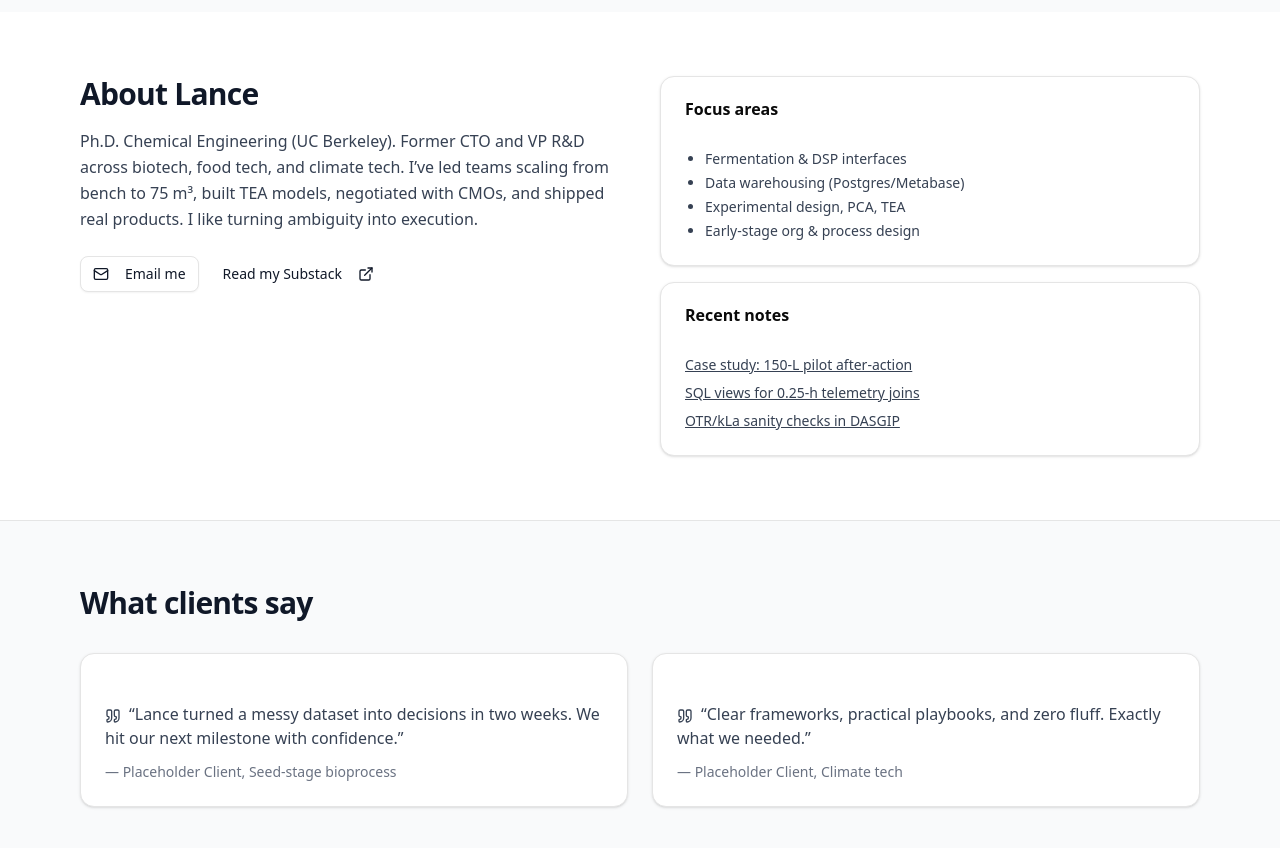
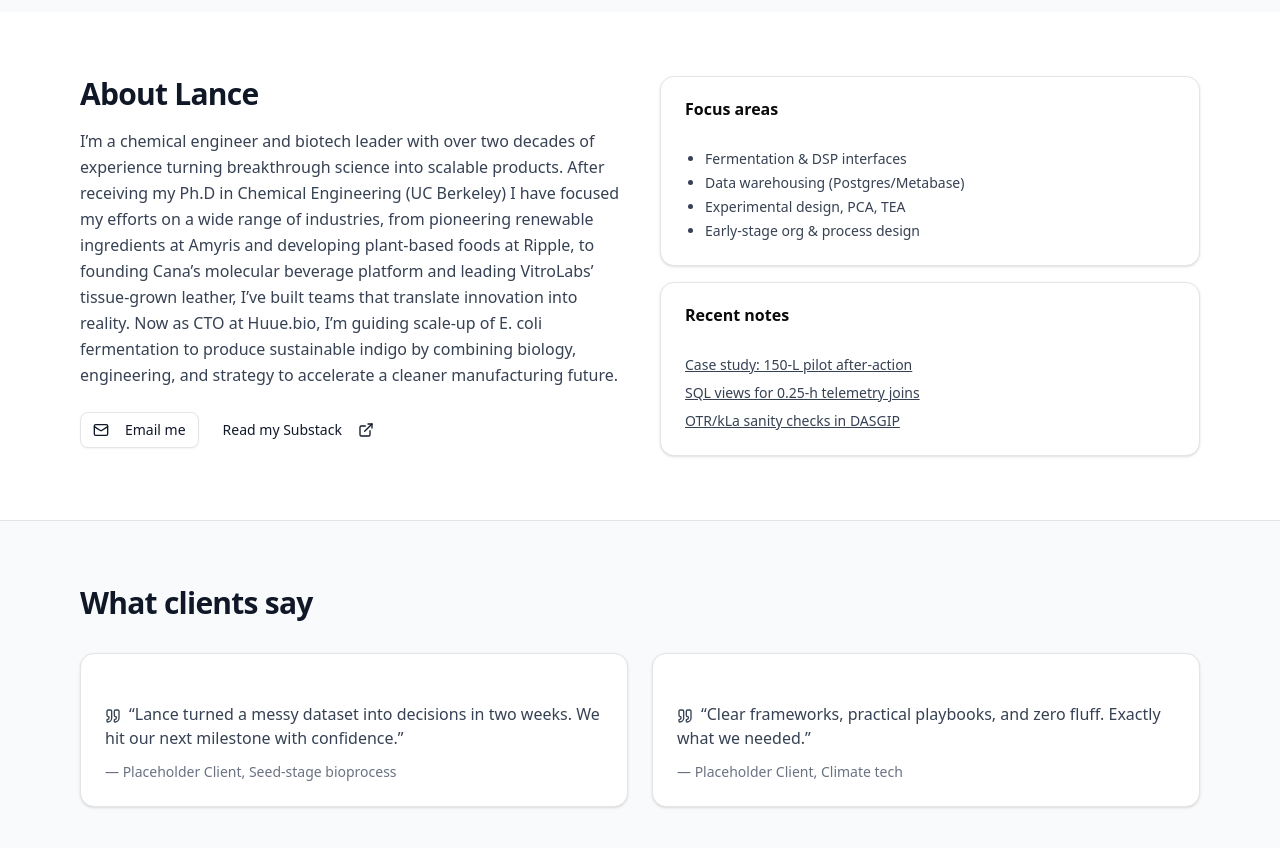
Before and after one commit to Its-All-Math/lance-site, a Next.js app: page / in a window 1280 px wide. Shown: the part 960-1808 px from the top of the page. Built offline with nearby package versions, Linux system fonts and the light colour scheme.

Commit message:
update basic contact info

```diff
--- a/app/page.tsx
+++ b/app/page.tsx
@@ -123,10 +123,7 @@
           <div>
             <h2 className="text-2xl md:text-3xl font-bold tracking-tight">About Lance</h2>
             <p className="mt-4 text-gray-700 leading-relaxed">
-              Ph.D. Chemical Engineering (UC Berkeley). Former CTO and VP R&D across
-              biotech, food tech, and climate tech. I’ve led teams scaling from
-              bench to 75 m³, built TEA models, negotiated with CMOs, and shipped
-              real products. I like turning ambiguity into execution.
+              I’m a chemical engineer and biotech leader with over two decades of experience turning breakthrough science into scalable products. After receiving my Ph.D in Chemical Engineering (UC Berkeley) I have focused my efforts on a wide range of industries, from pioneering renewable ingredients at Amyris and developing plant-based foods at Ripple, to founding Cana’s molecular beverage platform and leading VitroLabs’ tissue-grown leather, I’ve built teams that translate innovation into reality. Now as CTO at Huue.bio, I’m guiding scale-up of E. coli fermentation to produce sustainable indigo by combining biology, engineering, and strategy to accelerate a cleaner manufacturing future.
             </p>
             <div className="mt-6 flex gap-3">
               <Button asChild variant="outline">
```
